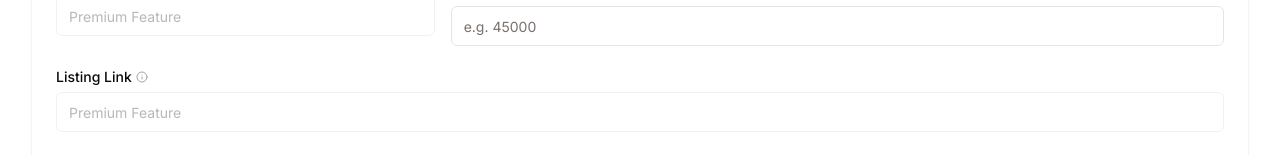
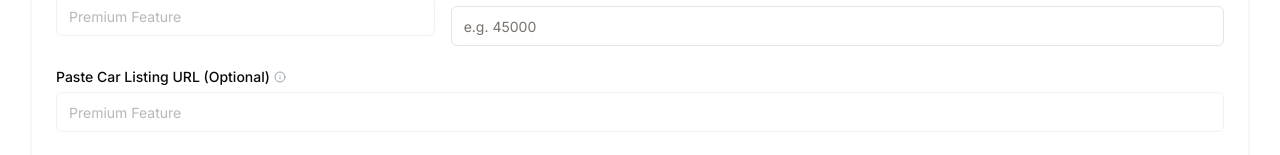
Before and after one commit to vhmocampo/lemonlensai, a React (Vite) app: page /home in a window 1280 px wide. Shown: the part 453-608 px from the top of the page. Built offline with nearby package versions, Linux system fonts and the light colour scheme; no server answers.

Commit message:
changes to form

```diff
--- a/src/components/VehicleReportForm.tsx
+++ b/src/components/VehicleReportForm.tsx
@@ -295,7 +295,7 @@ export default function VehicleReportForm({ onReportCreated }: VehicleReportForm
                 render={({ field }) => (
                   <FormItem className="sm:col-span-6">
                     <FormLabel className="flex items-center">
-                      Listing Link
+                      Paste Car Listing URL (Optional)
                       <Tooltip>
                         <TooltipTrigger asChild>
                           <Info className="ml-1 h-3 w-3 text-gray-400 cursor-help" />
@@ -308,7 +308,7 @@ export default function VehicleReportForm({ onReportCreated }: VehicleReportForm
                     <FormControl>
                       <Input
                         type="url"
-                        placeholder={!user || user.credits === 0 ? "Premium Feature" : "CarFax, Autotrader, CarGurus, etc."}
+                        placeholder={!user || user.credits === 0 ? "Premium Feature" : "Paste the single car URL from CarFax, Autotrader, CarGurus, or any dealer site. We’ll use it to extract more details automatically for a better report."}
                         disabled={!user || user.credits === 0}
                         {...field}
                       />
```
